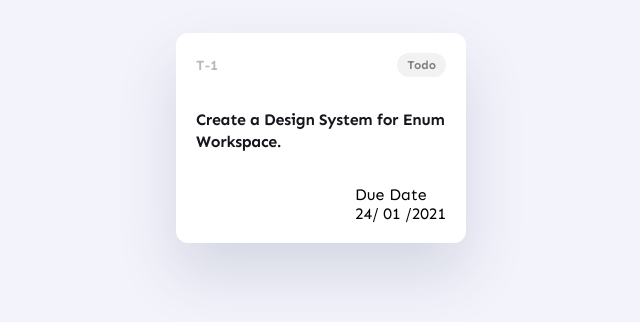
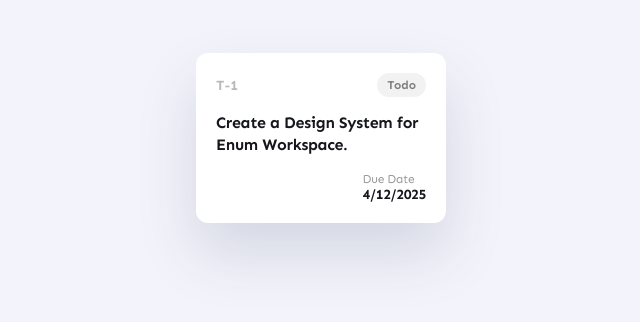
Before and after one commit to n0nia/Task-Manager, a React (Create React App) app: page / in a window 1280 px wide. Shown: the part 262-584 px from the top of the page, without its empty margins (319-959 px from the left). Built offline with nearby package versions, Linux system fonts and the light colour scheme.

Commit message:
Introducere Date Dinamice in JSX

```diff
--- a/src/components/task-card/TaskCard.css
+++ b/src/components/task-card/TaskCard.css
@@ -4,10 +4,10 @@
     border-radius: 12px;
     background-color: #FFFFFF;
     box-shadow: 0px 30px 60px 0px #20385526;
+    display: grid;
+    grid-template-rows: max-content auto max-content;
     padding: 20px;
-    display: flex;
-    flex-direction: column;
-    justify-content: space-between;
+    gap: 15px;
 }
 
 .card-wrapper p {
@@ -20,6 +20,13 @@
     align-items: center;
 }
 
+.card-header p {
+    font-size: 14px;
+    line-height: 17px;
+    color: #b9b9b9;
+    font-weight: 700;
+}
+
 .card-content {
     text-align: left;
 }
@@ -30,19 +37,33 @@
     font-size: 16px;
     line-height: 22px;
     letter-spacing: -0.02em;
-}
-
-.card-header p {
-    font-weight: 700;
-    font-size: 14px;
-    line-height: 17px;
-    color: #b9b9b9;
+    overflow: hidden;
+    display: -webkit-box;
+    line-clamp: 2;
+    -webkit-line-clamp: 2;
+    -webkit-box-orient: vertical;
 }
 
 .card-footer {
     display: flex;
     justify-content: flex-end;
     align-items: center;
+}
+
+.due-date p:first-child{
+    font-weight: 400;
+    font-size: 12px;
+    line-height: 14px;
+    letter-spacing: -0.02em;
+    color: #999999;
+}
+
+.due-date p:last-child {
+    font-weight: 700;
+    font-size: 14px;
+    line-height: 17px;
+    letter-spacing: -0.03em;
+    color: #16171d;
 }
 
 .badge {
--- a/src/components/task-card/TaskCard.js
+++ b/src/components/task-card/TaskCard.js
@@ -1,21 +1,26 @@
 import './TaskCard.css';
 
 function TaskCard() {
+    const taskId = "T-1";
+    const taskStatus = "Todo";
+    const taskName = "Create a Design System for Enum Workspace.";
+    const taskDueDate = new Date(2025, 3, 12);
+
     return (
         <div className='card-wrapper'>
             <div className="card-header">
-                <p className="task-id">T-1</p>
+                <p className="task-id">{taskId}</p>
                 <div className="badge">
-                    <p>Todo</p>
+                    <p>{taskStatus}</p>
                 </div>
             </div>
             <div className="card-content">
-                <p>Create a Design System for Enum Workspace.</p>
+                <p>{taskName}</p>
             </div>
             <div className="card-footer">
-                <div>
+                <div className="due-date">
                     <p>Due Date</p>
-                    <p>24/ 01 /2021</p>
+                    <p>{taskDueDate.toLocaleDateString()}</p>
                 </div>
             </div>
         </div>
--- a/src/index.css
+++ b/src/index.css
@@ -1,8 +1,10 @@
+* {
+  box-sizing: border-box;
+}
+
 body {
   margin: 0;
-  font-family: "Sen", -apple-system, BlinkMacSystemFont, 'Segoe UI', 'Roboto', 'Oxygen',
-    'Ubuntu', 'Cantarell', 'Fira Sans', 'Droid Sans', 'Helvetica Neue',
-    sans-serif;
+  font-family: "Sen", "Helvetica Neue", sans-serif;
   -webkit-font-smoothing: antialiased;
   -moz-osx-font-smoothing: grayscale;
 }
```
